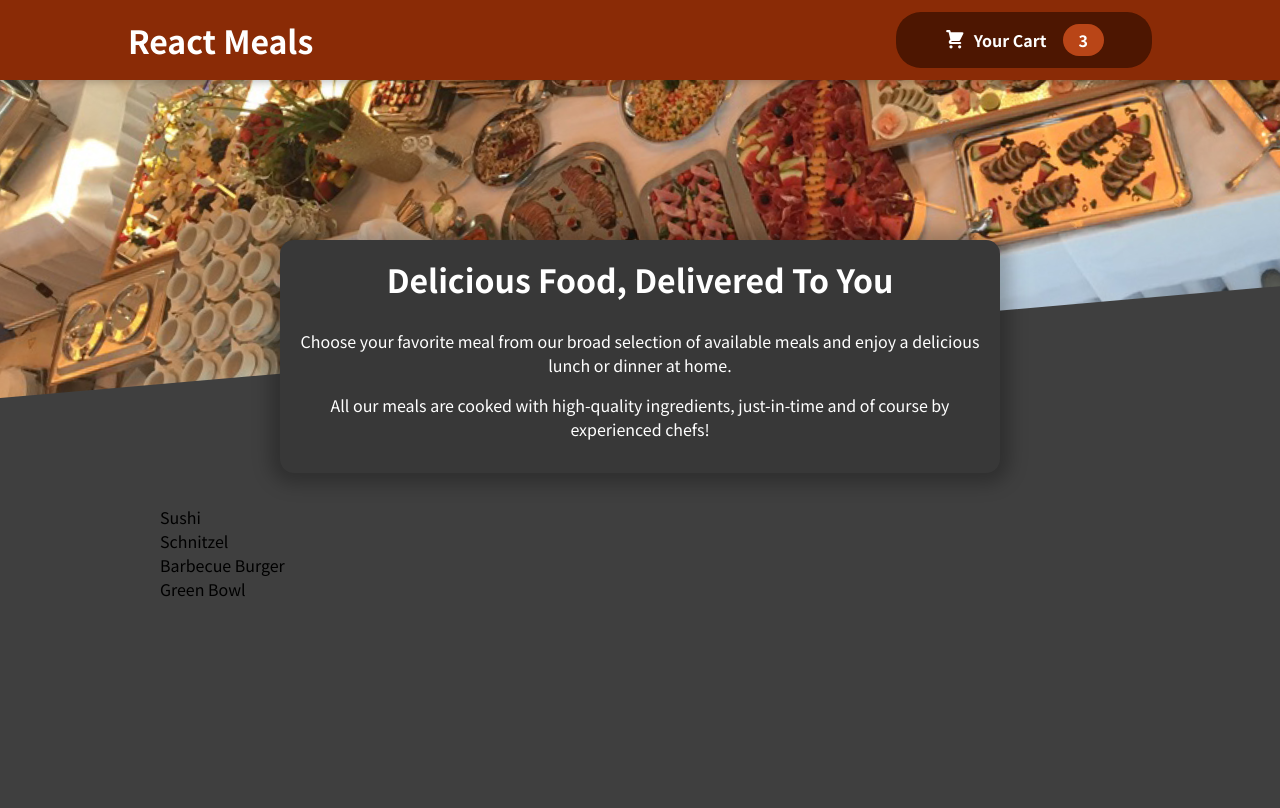
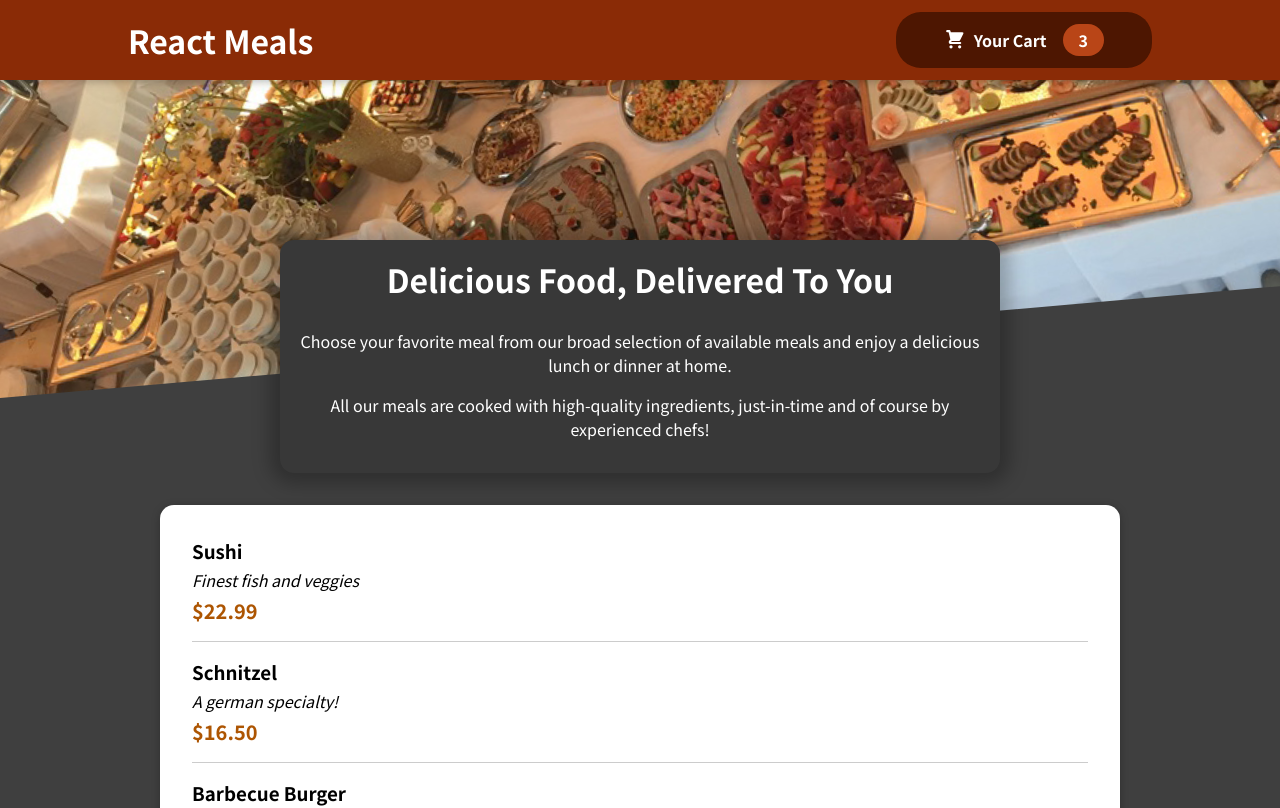
Before and after one commit to mohamuhsin/foodorderapp, a React (Create React App) app: page / in a window 1280 px wide. Shown: the top 808 px of the page. Built offline with nearby package versions, Linux system fonts and the light colour scheme.

Commit message:
created mealItem component, styled it and mapped the list of meals through it

```diff
--- a/src/components/Meals/AvailableMeals.js
+++ b/src/components/Meals/AvailableMeals.js
@@ -1,4 +1,6 @@
 import classes from "./AvailableMeal.module.css";
+import Card from "../UI/Card";
+import MealItem from "./MealItem/MealItem";
 
 const DUMMY_MEALS = [
   {
@@ -28,11 +30,20 @@
 ];
 
 const AvailableMeals = () => {
-  const mealList = DUMMY_MEALS.map((meals) => <li>{meals.name}</li>);
+  const mealList = DUMMY_MEALS.map((meal) => (
+    <MealItem
+      key={meal.id}
+      name={meal.name}
+      description={meal.description}
+      price={meal.price}
+    />
+  ));
 
   return (
     <section className={classes.meals}>
-      <ul>{mealList}</ul>
+      <Card>
+        <ul>{mealList}</ul>
+      </Card>
     </section>
   );
 };
--- /dev/null
+++ b/src/components/Meals/MealItem/MealItem.js
@@ -0,0 +1,18 @@
+import classes from "./MealItem.module.css";
+
+const MealItem = (props) => {
+  const price = `$${props.price.toFixed(2)}`;
+
+  return (
+    <li className={classes.meal}>
+      <div>
+        <h3>{props.name}</h3>
+        <div className={classes.description}>{props.description}</div>
+        <div className={classes.price}>{price}</div>
+      </div>
+      <div></div>
+    </li>
+  );
+};
+
+export default MealItem;
--- /dev/null
+++ b/src/components/Meals/MealItem/MealItem.module.css
@@ -0,0 +1,22 @@
+.meal {
+  display: flex;
+  justify-content: space-between;
+  margin: 1rem;
+  padding-bottom: 1rem;
+  border-bottom: 1px solid #ccc;
+}
+
+.meal h3 {
+  margin: 0 0 0.25rem 0;
+}
+
+.description {
+  font-style: italic;
+}
+
+.price {
+  margin-top: 0.25rem;
+  font-weight: bold;
+  color: #ad5502;
+  font-size: 1.25rem;
+}
```
Also changed, not shown: src/components/Meals/MealItem/MealItemForm.js (added).
